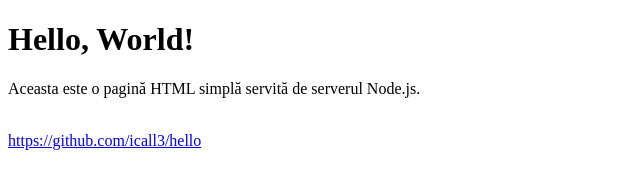
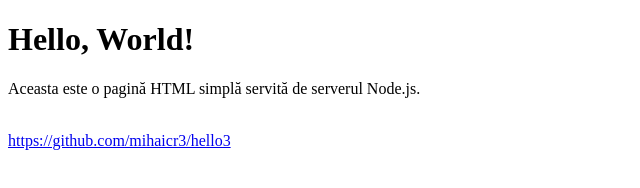
Before and after one commit to mihaicr3/hello3, a website: page public/index.html in a window 1280 px wide. Shown: the full height of the page, 0-640 px from the left. Drawn offline with Linux system fonts and the light colour scheme.

Commit message:
html update

```diff
--- a/public/index.html
+++ b/public/index.html
@@ -9,6 +9,6 @@
     <h1>Hello, World!</h1>
     <p>Aceasta este o pagină HTML simplă servită de serverul Node.js.</p>
     <br/>
-    <a href="https://github.com/icall3/hello">https://github.com/icall3/hello</a>
+    <a href="https://github.com/mihaicr3/hello3">https://github.com/mihaicr3/hello3</a>
 </body>
 </html>
```
